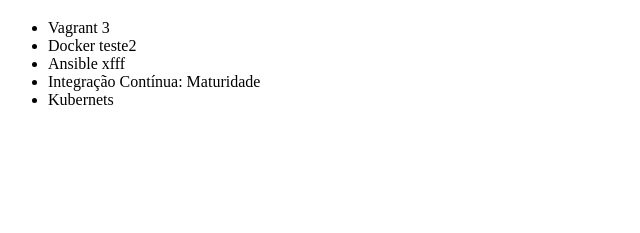
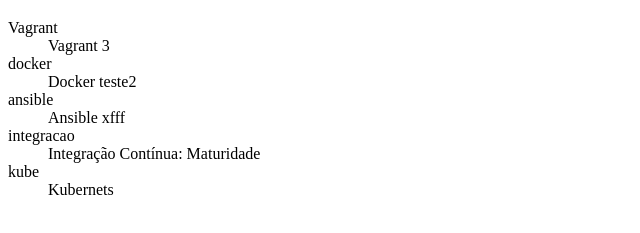
Before and after one commit to luizkamada/alura-git, a plain HTML site: page index.html in a window 1280 px wide. Shown: the part 61-294 px from the top of the page, without its empty margins (0-640 px from the left). Drawn offline with Linux system fonts and the light colour scheme.

Commit message:
Trocando Ul por DL e separando

```diff
--- a/index.html
+++ b/index.html
@@ -6,12 +6,22 @@
 </head>
 <body>
     <h1>Cursos Devps</h1>
-    <ul>
-        <li>Vagrant 3</li>
-        <li>Docker teste2</li>
-        <li>Ansible xfff</li>
-        <li>Integração Contínua: Maturidade</li>
-		<li>Kubernets</li>
-    </ul>
+
+    <dl>
+	   <dt>Vagrant</dt>
+        <dd>Vagrant 3</dd>
+
+	  <dt>docker</dt>
+        <dd>Docker teste2</dd>
+
+	  <dt>ansible</dt>
+        <dd>Ansible xfff</dd>
+
+	  <dt>integracao</dt>
+        <dd>Integração Contínua: Maturidade</dd>
+
+	  <dt>kube</dt>
+		<dd>Kubernets</dd>
+    </dl>
 </body>
 </html>
```
